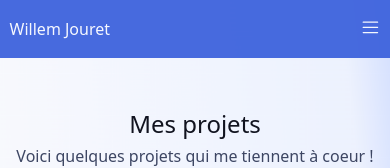
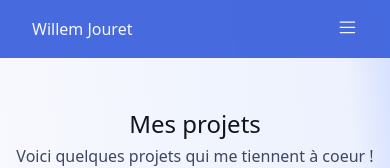
Before and after one commit to WillemJou/my-portfolio-1.0, a React (Vite) app: page /my-portfolio-1.0/works in a window 390 px wide. Shown: the top 168 px of the page. Built offline with nearby package versions, Linux system fonts and the light colour scheme.

Commit message:
Delete useless file and change nav padding for mobile

```diff
--- a/src/css/responsive.css
+++ b/src/css/responsive.css
@@ -94,7 +94,7 @@
   /* Navigation */
 
   .nav-layout {
-    padding: var(--measure-4) var(--measure-3);
+    padding: var(--measure-4) var(--measure-10);
   }
 
   .nav-items {
```
Also changed, not shown: src/css/responsive2.css (deleted).
